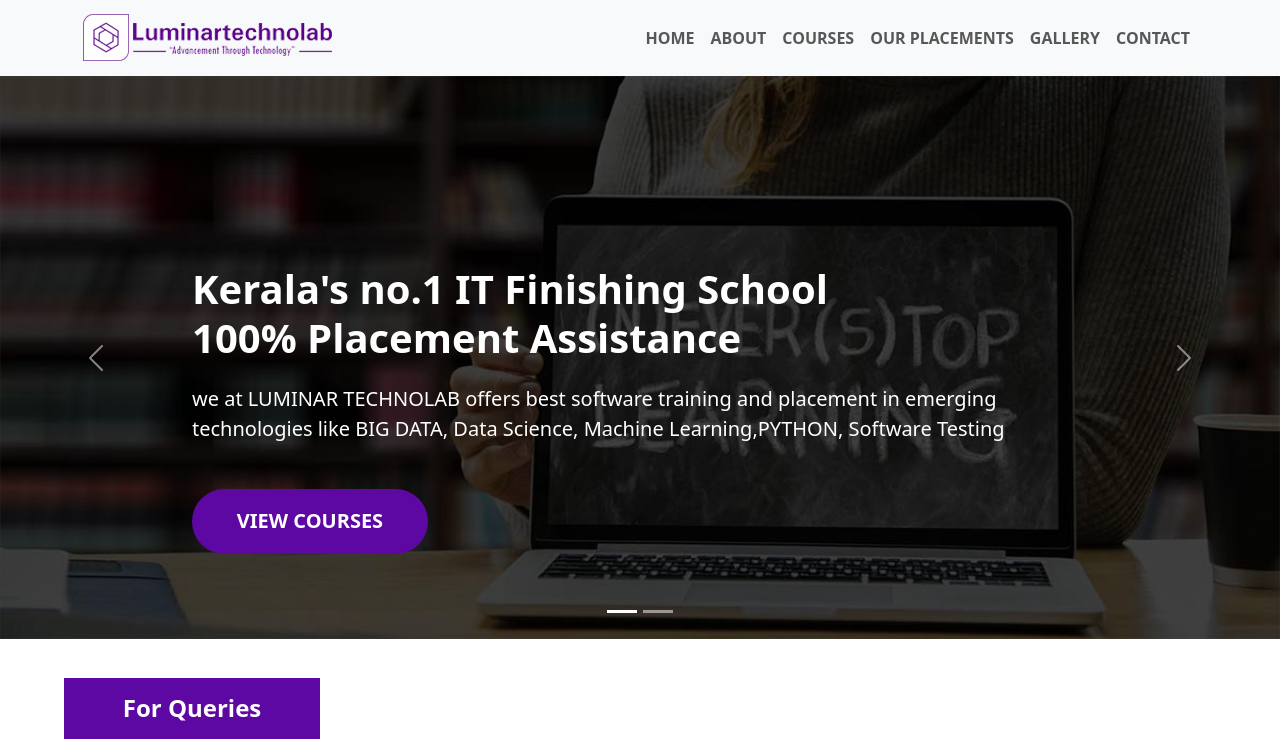
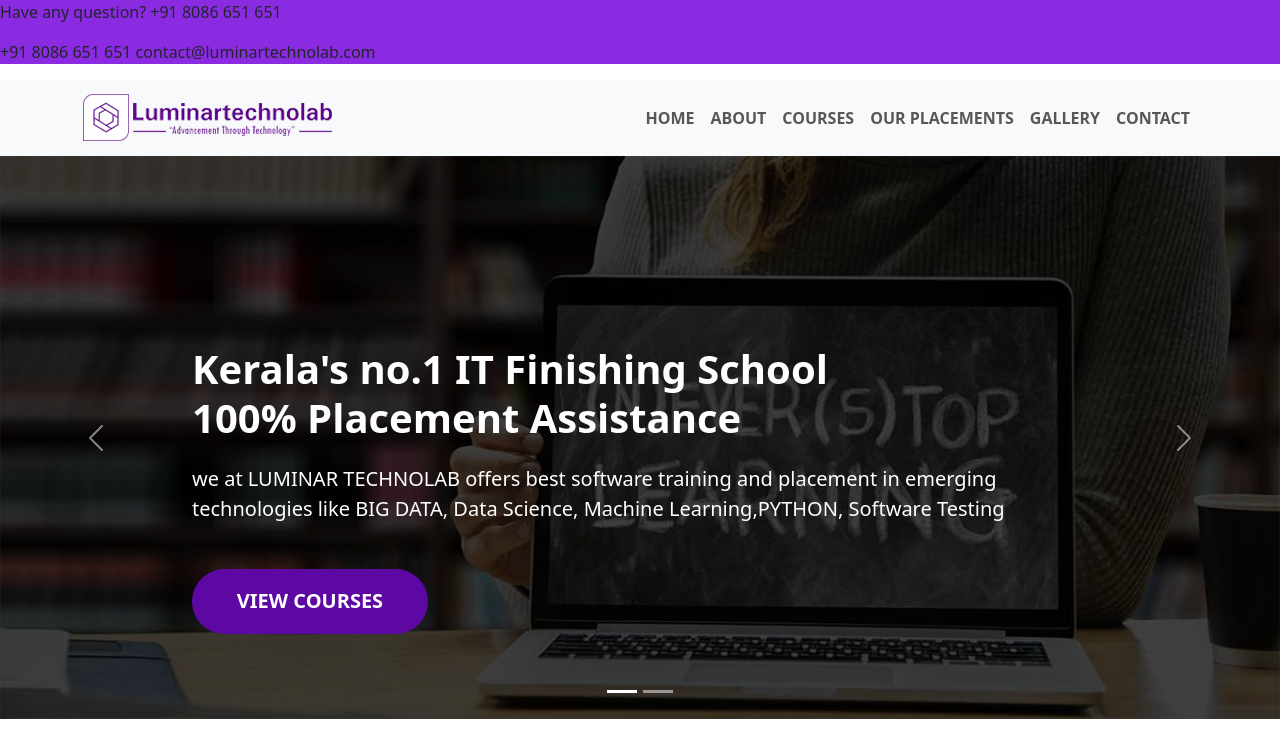
Before and after one commit to aghigit/luminarwebs, a plain HTML site: page index.html in a window 1280 px wide. Shown: the top 755 px of the page. Drawn offline with nearby package versions, Linux system fonts and the light colour scheme.

Commit message:
Update index.html

```diff
--- a/index.html
+++ b/index.html
@@ -11,7 +11,15 @@
   </head>
 <body>
 
+    <!-- top -->
 
+  <div class="top" style="background-color: blueviolet;">
+    <p>Have any question? +91 8086 651 651</p>
+    <p>  +91 8086 651 651  contact@luminartechnolab.com</p>
+  </div>
+
+
+ <!-- navbar -->
   <nav class="navbar navbar-expand-lg bg-body-tertiary">
     <div class="container">
       <img src="./image/logo.png" alt="">
```
